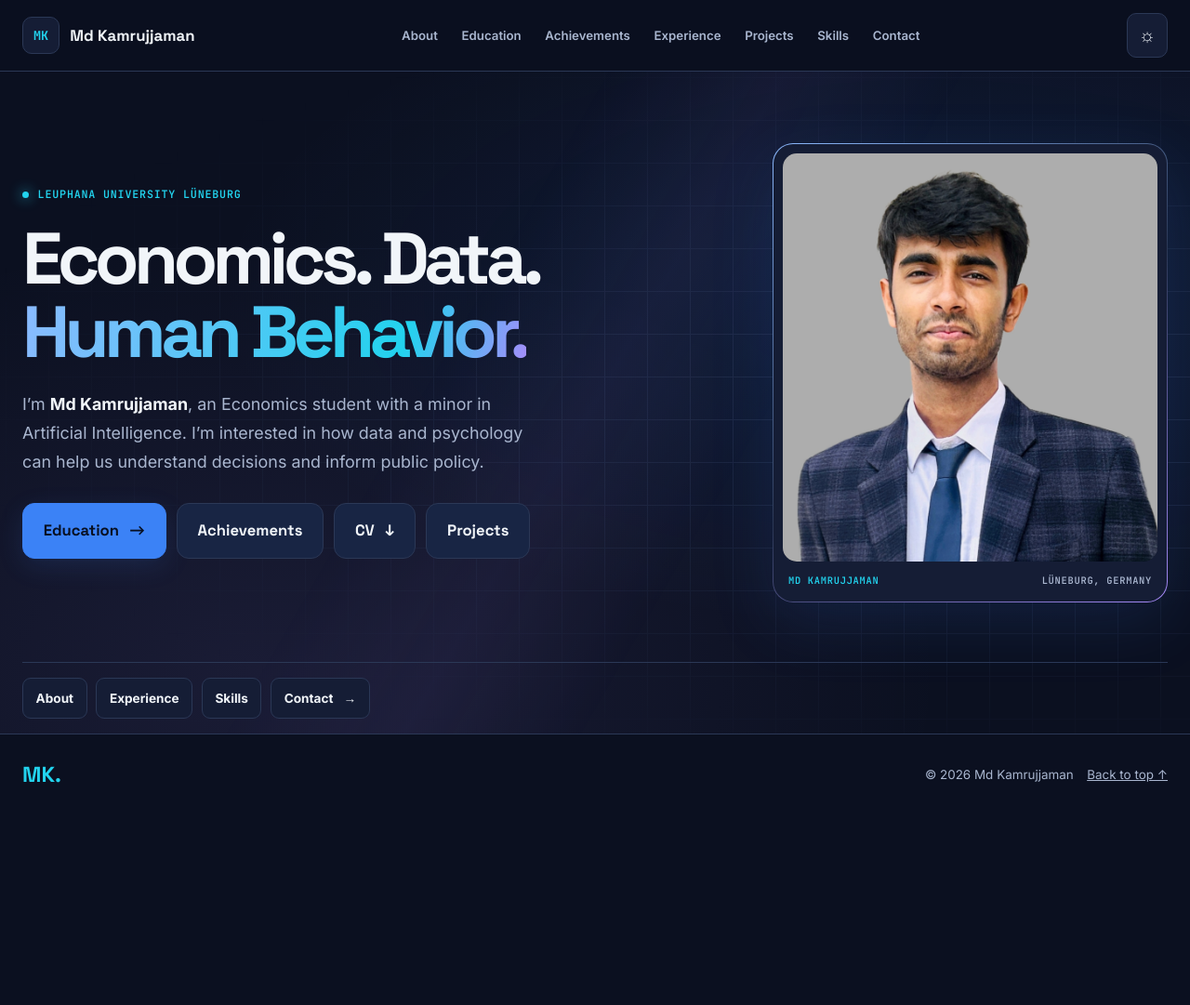
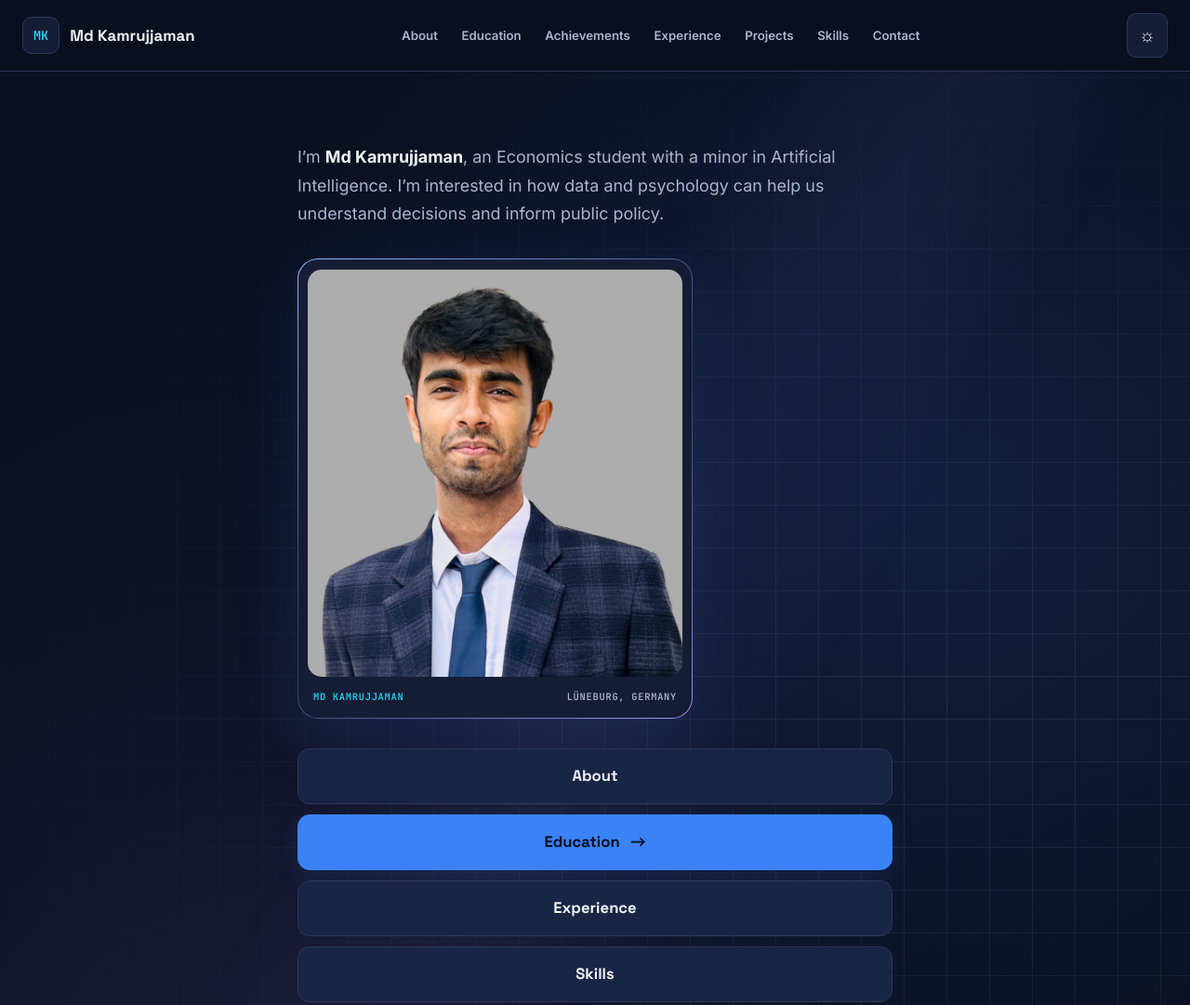
Before and after one commit to kamrujjamanleuphana/kamrujjamanleuphana.github.io, a plain HTML site: page index.html in a window 1280 px wide. Shown: the top 1081 px of the page at 93% size. Before the commit the page ends 876 px from the top, so only its background shows below. Drawn offline with Linux system fonts and the light colour scheme.

Commit message:
Order homepage bio, portrait, and section buttons

```diff
--- a/index.html
+++ b/index.html
@@ -35,30 +35,24 @@
   <main id="main" tabindex="-1">
     <section class="hero section" id="home">
       <div class="hero-gridlines" aria-hidden="true"></div>
-      <div class="container hero-grid">
-        <div class="hero-copy">
-          <p class="eyebrow"><span class="status-dot"></span> Leuphana University Lüneburg</p>
-          <h1>Economics. Data.<br>
-          <em>Human Behavior.</em></h1>
-          <p class="hero-lead">I’m <strong>Md Kamrujjaman</strong>, an Economics student with a minor in Artificial Intelligence. I’m interested in how data and psychology can help us understand decisions and inform public policy.</p>
-          <nav class="hero-actions" aria-label="Featured portfolio pages">
-            <a href="education.html" class="button button-dark" id="education">Education <span aria-hidden="true">→</span></a>
-            <a href="achievements.html" class="button button-outline" id="achievements">Achievements</a>
-            <a href="assets/Md-Kamrujjaman-CV.pdf" class="button button-outline" id="cv" download="Lebenslauf_Kamrujjaman_Md.pdf" aria-label="Download CV (PDF)">CV <span aria-hidden="true">↓</span></a>
-            <a href="projects.html" class="button button-outline" id="research">Projects</a>
-          </nav>
-        </div>
+      <div class="container hero-profile">
+        <h1 class="sr-only">Md Kamrujjaman</h1>
+        <p class="hero-lead">I’m <strong>Md Kamrujjaman</strong>, an Economics student with a minor in Artificial Intelligence. I’m interested in how data and psychology can help us understand decisions and inform public policy.</p>
         <figure class="hero-visual">
           <div class="portrait-frame"><img src="assets/photos/portrait.jpg" alt="Portrait of Md Kamrujjaman" width="1836" height="1989" fetchpriority="high"></div>
           <figcaption class="image-caption"><span>Md Kamrujjaman</span><span>Lüneburg, Germany</span></figcaption>
         </figure>
+        <nav class="hero-actions" aria-label="Portfolio sections">
+          <a href="about.html" class="button button-outline" id="about">About</a>
+          <a href="education.html" class="button button-dark" id="education">Education <span aria-hidden="true">→</span></a>
+          <a href="experience.html" class="button button-outline" id="experience">Experience</a>
+          <a href="skills.html" class="button button-outline" id="skills">Skills</a>
+          <a href="achievements.html" class="button button-outline" id="achievements">Achievements</a>
+          <a href="projects.html" class="button button-outline" id="research">Projects</a>
+          <a href="assets/Md-Kamrujjaman-CV.pdf" class="button button-outline" id="cv" download="Lebenslauf_Kamrujjaman_Md.pdf" aria-label="Download CV (PDF)">CV <span aria-hidden="true">↓</span></a>
+          <a href="contact.html" class="button button-outline" id="contact">Contact <span aria-hidden="true">→</span></a>
+        </nav>
       </div>
-      <nav class="container hero-more" aria-label="More portfolio pages">
-        <a href="about.html" class="button button-outline" id="about">About</a>
-        <a href="experience.html" class="button button-outline" id="experience">Experience</a>
-        <a href="skills.html" class="button button-outline" id="skills">Skills</a>
-        <a href="contact.html" class="button button-outline" id="contact">Contact <span aria-hidden="true">→</span></a>
-      </nav>
     </section>
   </main>
   <footer class="site-footer"><div class="container footer-wrap"><div><a href="./" class="footer-logo" aria-label="Homepage">MK.</a></div><div class="footer-right"><span>© <span id="year">2026</span> Md Kamrujjaman</span><a href="#top">Back to top ↑</a></div></div></footer>
--- a/style.css
+++ b/style.css
@@ -94,24 +94,18 @@ strong { color: var(--text); }
 .hero-gridlines::before { content: ""; position: absolute; inset: -40px; background: linear-gradient(var(--line) 1px, transparent 1px), linear-gradient(90deg, var(--line) 1px, transparent 1px); background-size: 46px 46px; mask-image: radial-gradient(ellipse at 78% 49%, #0009, transparent 72%); }
 .hero-gridlines::after { content: ""; position: absolute; inset: 0; background: linear-gradient(120deg, transparent 38%, var(--violet-glow) 50%, transparent 62%); opacity: .6; animation: sweep 3s ease-out both; }
 @keyframes sweep { from { transform: translateX(-25%); opacity: 0; } to { transform: none; opacity: .6; } }
-.hero-grid { display: grid; grid-template-columns: minmax(0, 1.62fr) minmax(0, 1fr); align-items: center; gap: clamp(1.75rem, 4vw, 4rem); }
-.eyebrow, .section-index, .edu-year, .edu-place, .experience-type, .chip, .image-caption, .project-facts dt { font: 600 .73rem/1.5 var(--mono); letter-spacing: .07em; text-transform: uppercase; }
-.eyebrow { display: flex; align-items: center; gap: .6rem; color: var(--cyan); margin-bottom: 1.3rem; }
-.status-dot { width: 7px; height: 7px; flex: 0 0 7px; border-radius: 100%; background: var(--cyan); box-shadow: 0 0 14px var(--cyan); }
-.hero h1 { font-size: clamp(3.05rem, 6.1vw, 6rem); line-height: 1.01; letter-spacing: -.072em; }
-.hero h1 em { font-style: normal; color: var(--accent-text); background: linear-gradient(105deg, var(--accent-text), var(--cyan) 75%, var(--violet)); background-clip: text; -webkit-text-fill-color: transparent; }
-.hero-lead { max-width: 49ch; margin-top: 1.45rem; font-size: clamp(1rem, 1.4vw, 1.16rem); }
-.hero-actions { display: flex; flex-wrap: wrap; gap: .7rem; margin-top: 1.8rem; }
+.hero-profile { display: grid; max-width: 640px; gap: clamp(1.25rem, 3vw, 2rem); padding-bottom: clamp(1.75rem, 5vw, 4rem); }
+.section-index, .edu-year, .edu-place, .experience-type, .chip, .image-caption, .project-facts dt { font: 600 .73rem/1.5 var(--mono); letter-spacing: .07em; text-transform: uppercase; }
+.hero-lead { max-width: 56ch; font-size: clamp(1rem, 1.4vw, 1.16rem); }
+.hero-actions { display: grid; grid-template-columns: minmax(0, 1fr); gap: .7rem; }
 .hero-actions .button { min-height: 60px; justify-content: center; padding-inline: clamp(.8rem, 1.7vw, 1.45rem); border-radius: 13px; font: 700 clamp(1rem, 1.3vw, 1.28rem)/1.2 var(--heading); }
 .hero-actions .button-dark { box-shadow: 0 8px 28px var(--glow); }
 .hero-actions .button-outline { background: color-mix(in srgb, var(--panel) 92%, var(--blue)); }
-.hero-actions .button:target, .hero-more .button:target { border-color: var(--cyan); }
-.hero-more { display: flex; flex-wrap: wrap; gap: .6rem; margin-top: clamp(2rem, 5vw, 4.5rem); padding-block: 1rem; border-top: 1px solid var(--line); }
-.hero-more .button { min-height: 44px; padding-inline: .85rem; }
+.hero-actions .button:target { border-color: var(--cyan); }
 .button { display: inline-flex; align-items: center; gap: .7rem; min-height: 46px; background: var(--panel); border: 1px solid var(--line); border-radius: 9px; padding: .55rem .95rem; color: var(--text); font-size: .85rem; font-weight: 700; text-decoration: none; transition: border-color .2s, transform .2s; }
 .button-dark { background: var(--blue); border-color: var(--blue); color: #081022; }
 .button:hover, .button:focus-visible { border-color: var(--cyan); transform: translateY(-2px); }
-.hero-visual { width: 100%; max-width: 425px; justify-self: end; padding: .65rem; border: 1px solid transparent; border-radius: 22px; background: linear-gradient(var(--panel), var(--panel)) padding-box, linear-gradient(145deg, var(--accent-text), var(--line) 52%, var(--violet)) border-box; box-shadow: 0 22px 70px var(--glow); }
+.hero-visual { width: 100%; max-width: 425px; padding: .65rem; border: 1px solid transparent; border-radius: 22px; background: linear-gradient(var(--panel), var(--panel)) padding-box, linear-gradient(145deg, var(--accent-text), var(--line) 52%, var(--violet)) border-box; box-shadow: 0 22px 70px var(--glow); }
 .portrait-frame { aspect-ratio: 1 / 1.09; overflow: hidden; border-radius: 15px; background: var(--bg); }
 .portrait-frame img { width: 100%; height: 100%; object-fit: cover; object-position: center 12%; }
 .image-caption { display: flex; justify-content: space-between; flex-wrap: wrap; gap: .35rem .8rem; padding: .85rem .35rem .25rem; color: var(--muted); font-size: .65rem; }
@@ -204,10 +198,8 @@ html:has(dialog[open]) { overflow: hidden; }
 
 @media (max-width: 650px) {
   .container { width: calc(100% - 2rem); }
-  .hero-grid, .about-layout, .achievement-grid, .projects-grid, .skills-grid, .contact-layout { grid-template-columns: minmax(0, 1fr); }
-  .hero h1 { font-size: clamp(2.8rem, 9.7vw, 4rem); }
+  .about-layout, .achievement-grid, .projects-grid, .skills-grid, .contact-layout { grid-template-columns: minmax(0, 1fr); }
   .hero-visual { max-width: 440px; justify-self: start; }
-  .hero-actions { display: grid; grid-template-columns: repeat(2, minmax(0, 1fr)); }
   .hero-actions .button { min-height: 54px; }
   .portrait-frame { aspect-ratio: 1.5; }
   .heading-split, .cv-strip { display: block; }
```
